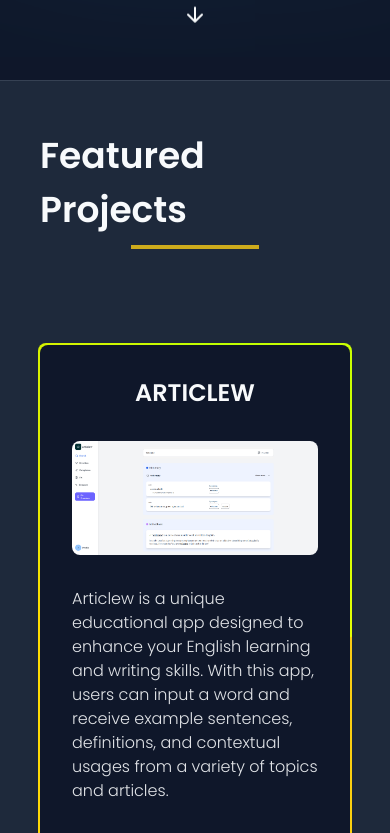
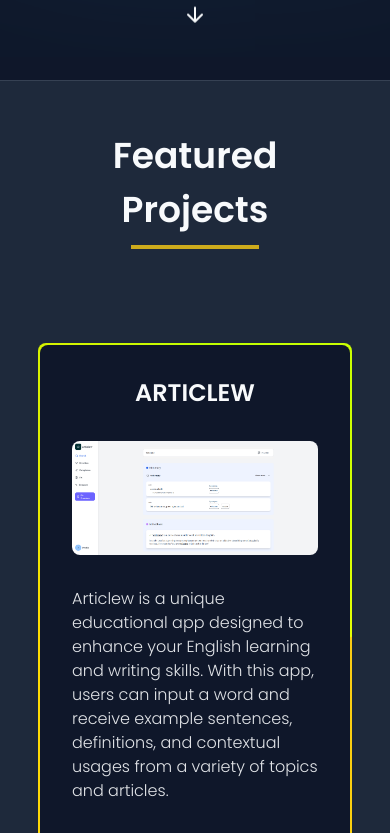
Before and after one commit to kaya70875/personal, a Next.js app: page / in a window 390 px wide. Shown: the part 960-1793 px from the top of the page. Built offline with nearby package versions, Linux system fonts and the light colour scheme.

Commit message:
fix: headers are not centered in mobile

```diff
--- a/src/components/reusables/Header.tsx
+++ b/src/components/reusables/Header.tsx
@@ -7,7 +7,7 @@ interface HeaderProps {
 export default function Header({ name }: HeaderProps) {
     return (
         <div className='flex flex-col gap-2 w-full items-center mb-24'>
-            <header className='section-header'>
+            <header className='section-header text-center'>
                 {name}
             </header>
             <div className="header-line w-32 h-12 bg-accent"></div>
```
